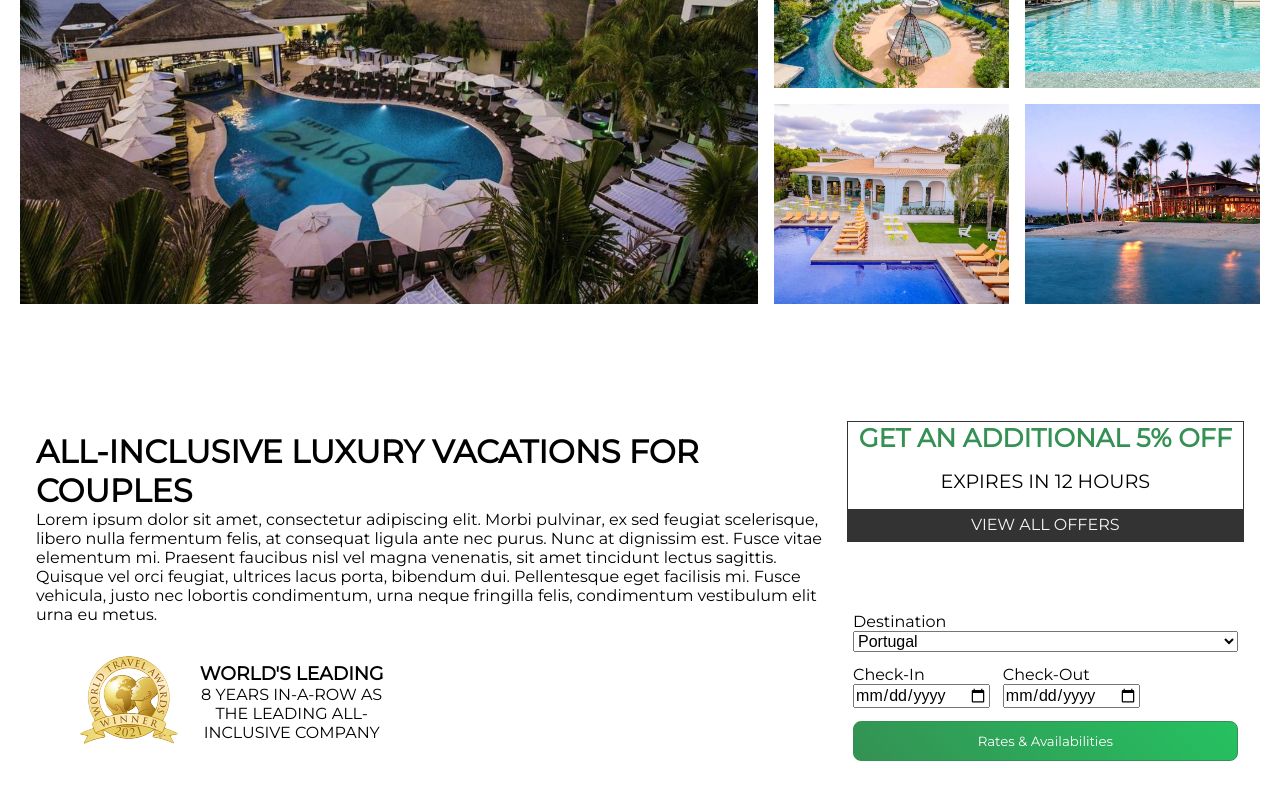
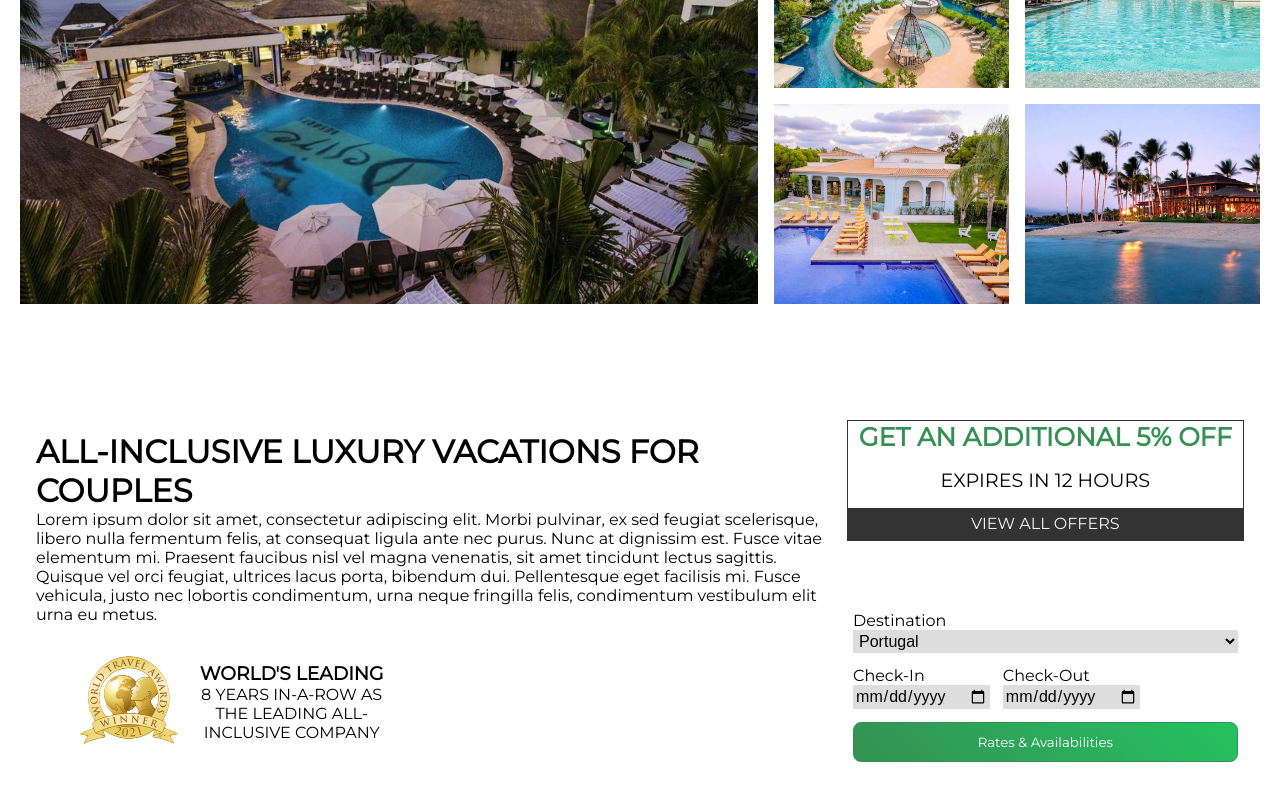
Before and after one commit to waizu0/Reactravel, a React (Create React App) app in the folder reactravel/: page / in a window 1280 px wide. Shown: the part 1130-1930 px from the top of the page. Built offline with nearby package versions, Linux system fonts and the light colour scheme; the HTML template or start-up script is replaced by a standard one.

Commit message:
New Input CSS

```diff
--- a/reactravel/src/components/search/SearchStyles.css
+++ b/reactravel/src/components/search/SearchStyles.css
@@ -62,6 +62,13 @@
     flex-direction: column;
 }
 
+select, input{
+    background-color: #dddddd;
+    border: 0px;
+    padding: 2px;
+}
+
+
 .input-wrap {
     margin: .4rem;
     display: flex;
```
